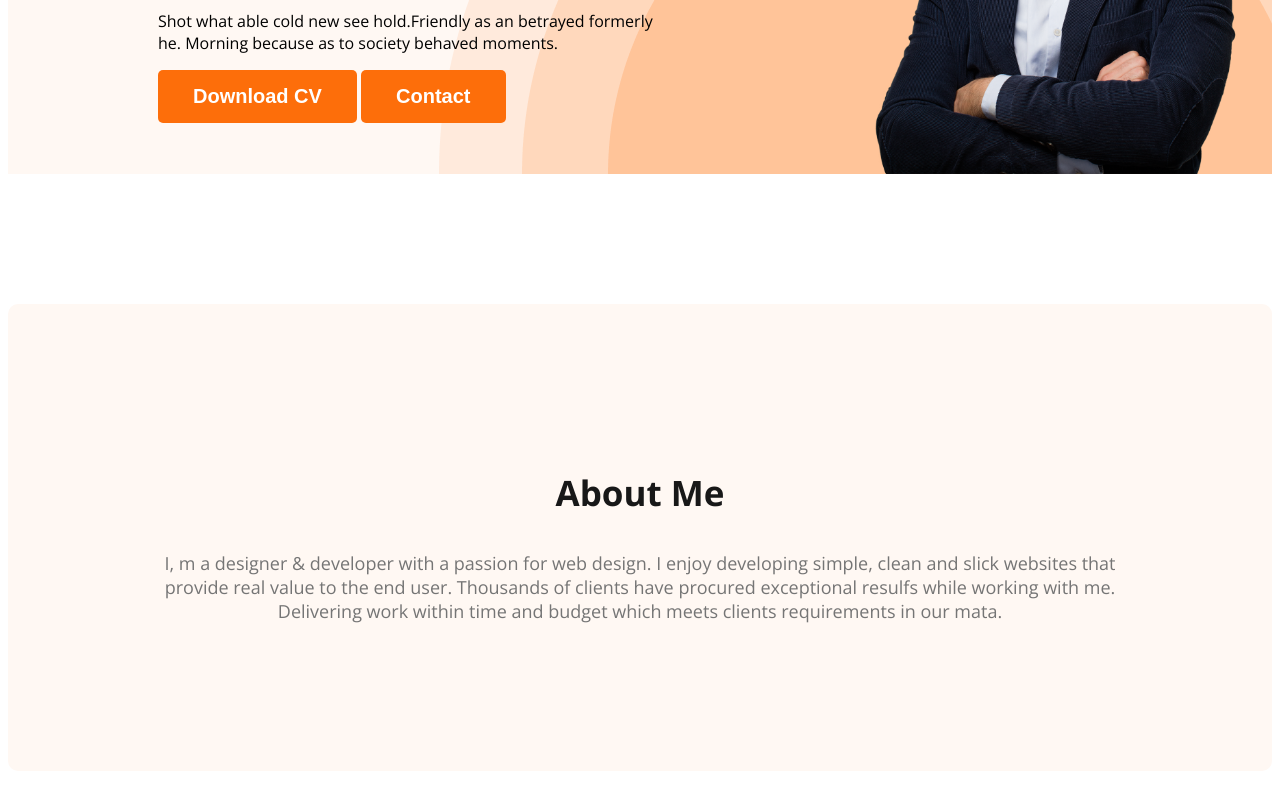
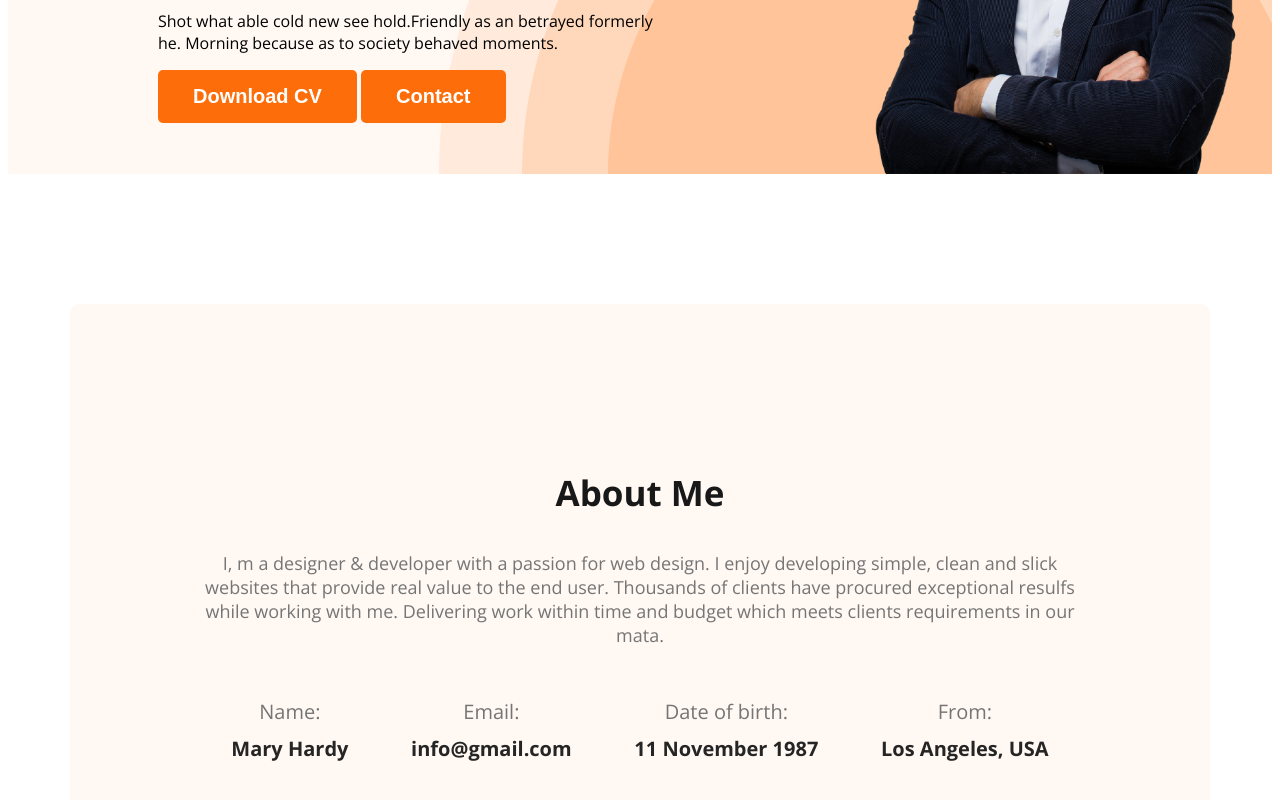
Before and after one commit to Hasan-Maruf1/web-developer-portfolio, a plain HTML site: page index.html in a window 1280 px wide. Shown: the part 478-1278 px from the top of the page. Before the commit the page ends 1257 px from the top, so only its background shows below. Drawn offline with nearby package versions, Linux system fonts and the light colour scheme.

Commit message:
added about iformation

```diff
--- a/index.html
+++ b/index.html
@@ -42,6 +42,24 @@
             <p class="section-desc">
                 I, m a designer & developer with a passion for web design. I enjoy developing simple, clean and slick websites that provide real value to the end user. Thousands of clients have procured exceptional resulfs while working with me. Delivering work within time and budget which meets clients requirements in our mata.
             </p>
+            <div class="about-info-container">
+                <div class="about-info">
+                    <h5 class="info-title">Name:</h5>
+                    <p class="info-desc">Mary Hardy</p>
+                </div>
+                <div class="about-info">
+                    <h5 class="info-title">Email:</h5>
+                    <p class="info-desc">info@gmail.com</p>
+                </div>
+                <div class="about-info">
+                    <h5 class="info-title">Date of birth:</h5>
+                    <p class="info-desc">11 November 1987</p>
+                </div>
+                <div class="about-info">
+                    <h5 class="info-title">From:</h5>
+                    <p class="info-desc">Los Angeles, USA</p>
+                </div>
+            </div>
         </section>
 
     </main>
--- a/styles/portfolio.css
+++ b/styles/portfolio.css
@@ -116,6 +116,11 @@ nav a {
     font-weight: 400;
 }
 
+main {
+    max-width: 1140px;
+    margin: 0px auto;
+}
+
 
 
 /* about section style */
@@ -125,3 +130,29 @@ nav a {
     background: #FFF8F3;
     margin-top: 130px;
 }
+
+.about-info-container {
+    display: flex;
+    justify-content: space-around;
+
+}
+
+.about-info {
+    text-align: center;
+}
+
+.info-title {
+    color: #757575;
+    text-align: center;
+    font-size: 20px;
+    font-weight: 400;
+    margin-bottom: 10px;
+}
+.info-desc{
+    color: #252525;
+    text-align: center;
+    font-size: 20px;
+    font-weight: 600;
+    margin-top: 0px;
+
+}
```
